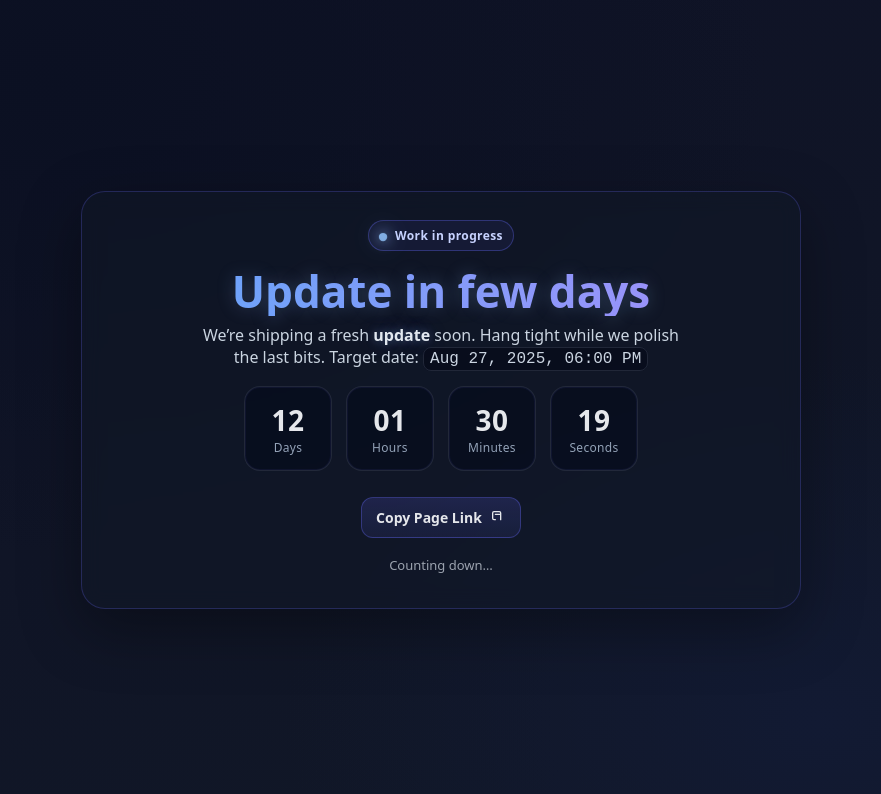
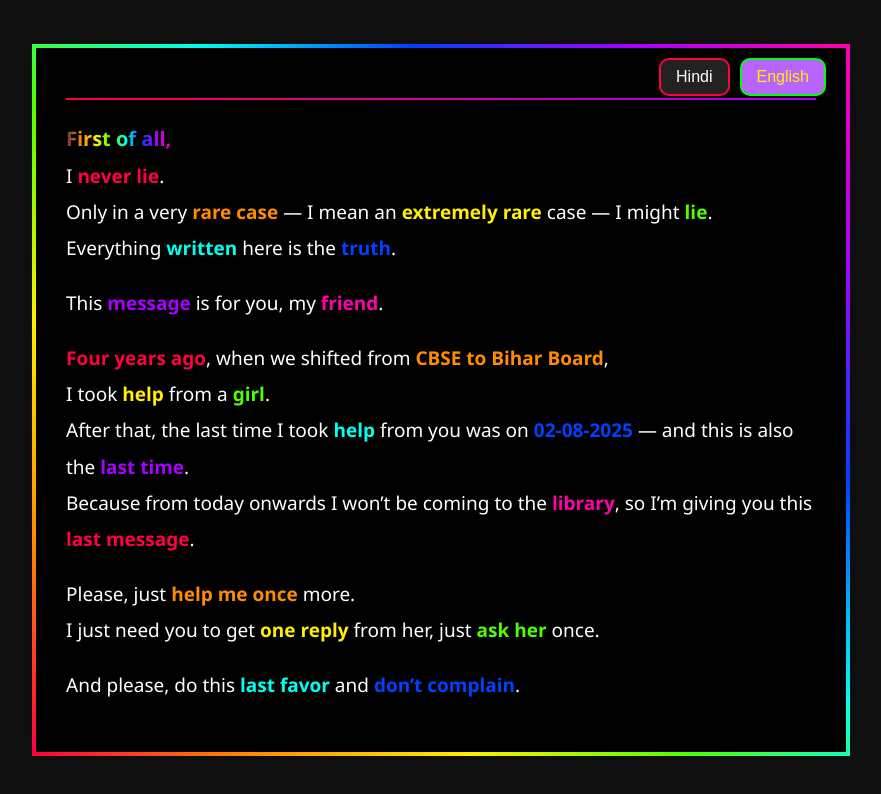
Before and after one commit to 75raj/1, a plain HTML site: page index.html in a window 1280 px wide. Shown: the whole page, without its empty margins (199-1080 px from the left). Drawn offline with Linux system fonts and the light colour scheme.

Commit message:
Update index.html

```diff
--- a/index.html
+++ b/index.html
@@ -1,196 +1,176 @@
 <!DOCTYPE html>
 <html lang="en">
 <head>
-  <meta charset="utf-8" />
-  <meta name="viewport" content="width=device-width, initial-scale=1" />
-  <title>Update In Few Days</title>
+    <meta charset="UTF-8">
+    <meta name="viewport" content="width=device-width, initial-scale=1.0">
+    <title>Premium Message Box</title>
     <style>
-    :root{
-      --bg1:#0f1226;
-      --bg2:#111827;
-      --fg:#e5e7eb;
-      --accent:#60a5fa;
-      --accent2:#a78bfa;
-      --glow:#93c5fd;
+        body {
+            background: #111;
+            font-family: 'Segoe UI', Arial, sans-serif;
+            display: flex;
+            justify-content: center;
+            align-items: center;
+            min-height: 100vh;
+            margin: 0;
+            transition: all 0.3s ease;
         }
-    *{box-sizing:border-box}
-    html,body{height:100%}
-    body{
-      margin:0;
-      font-family: system-ui, -apple-system, Segoe UI, Roboto, Inter, Arial, sans-serif;
-      color:var(--fg);
-      background: radial-gradient(1200px 800px at 20% 10%, #0b1022, transparent 60%),
-                  radial-gradient(900px 600px at 80% 90%, #121a33, transparent 60%),
-                  linear-gradient(160deg, var(--bg1), var(--bg2));
-      display:grid;
-      place-items:center;
-      padding:24px;
+
+        .message-box {
+            background: #000;
+            padding: 30px;
+            border-radius: 20px;
+            max-width: 750px;
+            line-height: 1.9;
+            font-size: 19px;
+            color: white;
+            border: 4px solid;
+            border-image: linear-gradient(45deg, #ff0040, #ff8c00, #ffee00, #4fff00, #00ffee, #0040ff, #a600ff, #ff00aa) 1;
+            box-shadow: 0 0 25px rgba(0, 0, 0, 0.4);
+            position: relative;
         }
-    .card{
-      width:min(720px, 95vw);
-      background:rgba(17, 24, 39, 0.55);
-      backdrop-filter: blur(10px);
-      border:1px solid rgba(99,102,241,0.25);
-      border-radius:24px;
-      padding:28px 28px 34px;
-      box-shadow: 0 20px 60px rgba(0,0,0,0.35);
-      text-align:center;
+
+        .language-selector {
+            position: absolute;
+            top: 10px;
+            right: 20px;
+            display: flex;
+            gap: 10px;
         }
-    .badge{
-      display:inline-block;
-      font-weight:600;
-      letter-spacing:.4px;
-      font-size:12px;
-      padding:6px 10px;
-      border-radius:999px;
-      border:1px solid rgba(99,102,241,0.35);
-      color:#c7d2fe;
-      background:rgba(99,102,241,.08);
-      margin-bottom:10px;
+
+        .language-btn {
+            background: #222;
+            color: white;
+            border: 2px solid #ff0040;
+            padding: 8px 15px;
+            border-radius: 10px;
+            cursor: pointer;
+            font-size: 16px;
+            transition: all 0.3s ease;
         }
-    h1{
-      margin:6px 0 8px;
-      font-size:clamp(28px, 5vw, 44px);
-      line-height:1.1;
-      font-weight:800;
-      background: linear-gradient(90deg, var(--accent), var(--accent2));
-      -webkit-background-clip:text; background-clip:text; color:transparent;
-      text-shadow: 0 0 18px rgba(147,197,253,.25);
+
+        .language-btn:hover, .language-btn.active {
+            background: #b964ff;
+            border-color: #00ff08;
+            color: #ffee00;
         }
-    .sub{
-      margin:0 auto 18px;
-      max-width:55ch;
-      color:#cbd5e1;
-      font-size:clamp(14px, 2.2vw, 16px);
+
+        .gradient-text {
+            background: linear-gradient(90deg, #5e353f, #ff8c00, #ffee00, #4fff00, #00ffee, #0040ff, #a600ff, #ff00aa);
+            -webkit-background-clip: text;
+            -webkit-text-fill-color: transparent;
+            font-weight: bold;
+            font-size: 20px;
         }
-    .glow{
-      color:#e2e8f0;
-      text-shadow: 0 0 10px rgba(147,197,253,.35), 0 0 22px rgba(167,139,250,.25);
-      font-weight:700;
+
+        .highlight1 { color: #ff0040; font-weight: bold; }
+        .highlight2 { color: #ff8c00; font-weight: bold; }
+        .highlight3 { color: #ffee00; font-weight: bold; }
+        .highlight4 { color: #4fff00; font-weight: bold; }
+        .highlight5 { color: #00ffee; font-weight: bold; }
+        .highlight6 { color: #0040ff; font-weight: bold; }
+        .highlight7 { color: #a600ff; font-weight: bold; }
+        .highlight8 { color: #ff00aa; font-weight: bold; }
+
+        .content-hindi, .content-english {
+            display: none;
         }
-    .timer{
-      display:flex; justify-content:center; gap:14px; flex-wrap:wrap;
-      margin:18px 0 10px;
+
+        .content-hindi.active, .content-english.active {
+            display: block;
         }
-    .unit{
-      min-width:88px;
-      padding:14px 12px;
-      border-radius:16px;
-      background:rgba(2,6,23,.45);
-      border:1px solid rgba(148,163,184,.18);
-      box-shadow: inset 0 0 0 1px rgba(99,102,241,.08);
+
+        hr {
+            border: 0;
+            height: 2px;
+            background: linear-gradient(90deg, #ff0040, #a600ff);
+            margin: 20px 0;
         }
-    .num{ font-size:28px; font-weight:800; letter-spacing:.5px }
-    .lab{ font-size:12px; color:#94a3b8; letter-spacing:.3px }
-    .foot{
-      margin-top:18px; font-size:13px; color:#9ca3af
+
+        @media (max-width: 600px) {
+            .message-box {
+                margin: 20px;
+                padding: 20px;
+                font-size: 16px;
             }
-    .pulse{
-      display:inline-block; width:8px; height:8px; border-radius:50%;
-      background:var(--glow); box-shadow:0 0 12px var(--glow), 0 0 28px var(--glow);
-      margin-right:8px; vertical-align:middle; animation:pulse 1.6s infinite ease-in-out;
+            .language-btn {
+                padding: 6px 12px;
+                font-size: 14px;
             }
-    @keyframes pulse{
-      0%,100%{ transform:scale(1); opacity:.9 }
-      50%{ transform:scale(1.35); opacity:.65 }
-    }
-    .btn{
-      margin-top:16px; display:inline-flex; align-items:center; gap:8px;
-      padding:10px 14px; border-radius:12px; border:1px solid rgba(99,102,241,.35);
-      background:linear-gradient(180deg, rgba(99,102,241,.18), rgba(99,102,241,.10));
-      color:#e5e7eb; text-decoration:none; font-weight:600; font-size:14px;
-    }
-    .btn:active{ transform:translateY(1px) }
-    code{
-      padding:2px 6px; border-radius:8px; background:rgba(2,6,23,.55); border:1px solid rgba(148,163,184,.18)
         }
     </style>
 </head>
 <body>
-  <div class="card">
-    <div class="badge"><span class="pulse"></span>Work in progress</div>
-    <h1>Update in few days</h1>
-    <p class="sub">
-      We’re shipping a fresh <span class="glow">update</span> soon. Hang tight while we polish the last bits.
-      Target date: <code id="target"></code>
-    </p>
+    <div class="message-box">
+        <div class="language-selector">
+            <button class="language-btn" onclick="showLanguage('hindi')">Hindi</button>
+            <button class="language-btn active" onclick="showLanguage('english')">English</button>
+        </div>
 
-    <div class="timer" id="timer" aria-live="polite">
-      <div class="unit">
-        <div class="num" id="d">--</div>
-        <div class="lab">Days</div>
+        <div class="content-hindi">
+            <p><span class="gradient-text">देखो जी, सबसे पहले</span><br>
+            मैं <span class="highlight1">कभी झूठ</span> नहीं बोलता हूँ।<br>
+            बहुत ही <span class="highlight2">रेयर केस</span> में — मतलब <span class="highlight3">बिल्कुल रेयर</span> केस में — <span class="highlight4">झूठ</span> बोलता हूँ।<br>
+            जो भी इसमें <span class="highlight5">लिखा</span> है, <span class="highlight6">सब सच</span> है।</p>
+
+            <p>ये <span class="highlight7">मैसेज</span> आपके लिए है, <span class="highlight8">मेरे दोस्त</span>।</p>
+
+            <p>आज से <span class="highlight1">4 साल पहले</span>, जब हम <span class="highlight2">CBSE से बिहार बोर्ड</span> आए थे,<br>
+            तब एक <span class="highlight3">लड़की</span> से <span class="highlight4">मदद</span> ली थी।<br>
+            उसके बाद, आपसे आख़िरी बार <span class="highlight5">02-08-2025</span> को <span class="highlight6">मदद</span> ली थी — और ये भी <span class="highlight7">आख़िरी बार</span> है।<br>
+            क्योंकि आज से हम <span class="highlight8">लाइब्रेरी</span> नहीं आएँगे, इसलिए बस ये <span class="highlight1">आख़िरी मैसेज</span> दे रहा हूँ।</p>
+
+            <p>कृपया बस <span class="highlight2">एक बार मदद</span> कर दो।<br>
+            बस उससे <span class="highlight3">1 रिप्लाई</span> मंगवाना है, बस उससे <span class="highlight4">पूछना</span> है।</p>
+
+            <p>और प्लीज़, <span class="highlight5">आख़िरी मदद</span> कर दो और <span class="highlight6">शिकायत मत करना</span>।</p>
         </div>
-      <div class="unit">
-        <div class="num" id="h">--</div>
-        <div class="lab">Hours</div>
-      </div>
-      <div class="unit">
-        <div class="num" id="m">--</div>
-        <div class="lab">Minutes</div>
-      </div>
-      <div class="unit">
-        <div class="num" id="s">--</div>
-        <div class="lab">Seconds</div>
+
+        <hr>
+
+        <div class="content-english active">
+            <p><span class="gradient-text">First of all,</span><br>
+            I <span class="highlight1">never lie</span>.<br>
+            Only in a very <span class="highlight2">rare case</span> — I mean an <span class="highlight3">extremely rare</span> case — I might <span class="highlight4">lie</span>.<br>
+            Everything <span class="highlight5">written</span> here is the <span class="highlight6">truth</span>.</p>
+
+            <p>This <span class="highlight7">message</span> is for you, my <span class="highlight8">friend</span>.</p>
+
+            <p><span class="highlight1">Four years ago</span>, when we shifted from <span class="highlight2">CBSE to Bihar Board</span>,<br>
+            I took <span class="highlight3">help</span> from a <span class="highlight4">girl</span>.<br>
+            After that, the last time I took <span class="highlight5">help</span> from you was on <span class="highlight6">02-08-2025</span> — and this is also the <span class="highlight7">last time</span>.<br>
+            Because from today onwards I won’t be coming to the <span class="highlight8">library</span>, so I’m giving you this <span class="highlight1">last message</span>.</p>
+
+            <p>Please, just <span class="highlight2">help me once</span> more.<br>
+            I just need you to get <span class="highlight3">one reply</span> from her, just <span class="highlight4">ask her</span> once.</p>
+
+            <p>And please, do this <span class="highlight5">last favor</span> and <span class="highlight6">don’t complain</span>.</p>
         </div>
     </div>
 
-    <a class="btn" href="#" onclick="navigator.clipboard.writeText(window.location.href);return false;">
-      Copy Page Link
-      <svg width="16" height="16" viewBox="0 0 24 24" fill="none" aria-hidden="true">
-        <path d="M8 8h8v8M8 16H6a2 2 0 0 1-2-2V6a2 2 0 0 1 2-2h8a2 2 0 0 1 2 2v2"
-              stroke="currentColor" stroke-width="2" stroke-linecap="round" stroke-linejoin="round"/>
-      </svg>
-    </a>
+    <script>
+        window.onload = function () {
+            showLanguage('english'); // Default English on load
+        };
 
-    <div class="foot" id="status">Counting down…</div>
-  </div>
+        function showLanguage(lang) {
+            const hindiContent = document.querySelector('.content-hindi');
+            const englishContent = document.querySelector('.content-english');
+            const hindiBtn = document.querySelector('.language-btn[onclick="showLanguage(\'hindi\')"]');
+            const englishBtn = document.querySelector('.language-btn[onclick="showLanguage(\'english\')"]');
 
-  <script>
-    // === EDIT THIS DATE ===
-    // Use your planned release date/time (local time). Format: YYYY-MM-DDTHH:MM:SS
-    const TARGET_DATE = "2025-08-27T18:00:00";
-
-    // ——————————————————————
-    const target = new Date(TARGET_DATE);
-    document.getElementById('target').textContent =
-      target.toLocaleString([], {year:'numeric', month:'short', day:'2-digit', hour:'2-digit', minute:'2-digit'});
-
-    const dEl = document.getElementById('d');
-    const hEl = document.getElementById('h');
-    const mEl = document.getElementById('m');
-    const sEl = document.getElementById('s');
-    const statusEl = document.getElementById('status');
-    const titleBase = document.title;
-
-    function pad(n){ return String(n).padStart(2,'0'); }
-
-    function tick(){
-      const now = new Date();
-      const diff = target - now;
-
-      if(diff <= 0){
-        dEl.textContent = hEl.textContent = mEl.textContent = sEl.textContent = "00";
-        statusEl.textContent = "✅ Update is live!";
-        document.querySelector('h1').textContent = "Update released";
-        document.title = "Update released";
-        return clearInterval(t);
+            if (lang === 'hindi') {
+                hindiContent.classList.add('active');
+                englishContent.classList.remove('active');
+                hindiBtn.classList.add('active');
+                englishBtn.classList.remove('active');
+            } else {
+                englishContent.classList.add('active');
+                hindiContent.classList.remove('active');
+                englishBtn.classList.add('active');
+                hindiBtn.classList.remove('active');
             }
-
-      const days = Math.floor(diff / (1000*60*60*24));
-      const hours = Math.floor((diff / (1000*60*60)) % 24);
-      const mins = Math.floor((diff / (1000*60)) % 60);
-      const secs = Math.floor((diff / 1000) % 60);
-
-      dEl.textContent = pad(days);
-      hEl.textContent = pad(hours);
-      mEl.textContent = pad(mins);
-      sEl.textContent = pad(secs);
-
-      document.title = `${pad(days)}d ${pad(hours)}h ${pad(mins)}m — ${titleBase}`;
         }
-
-    const t = setInterval(tick, 1000);
-    tick();
     </script>
 </body>
 </html>
```
Lines whose indentation alone changed are shown as unchanged.
